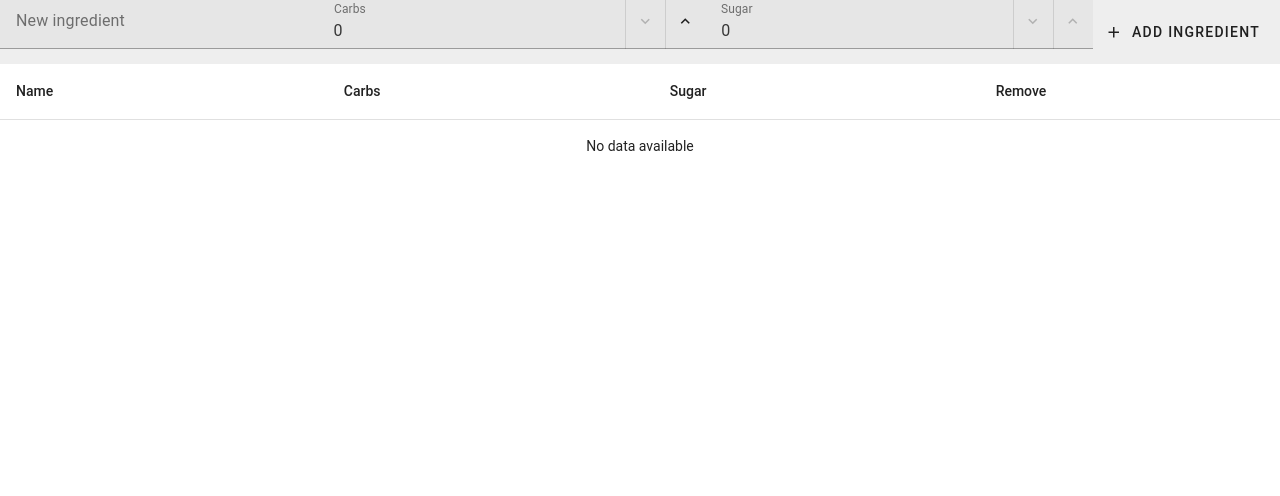
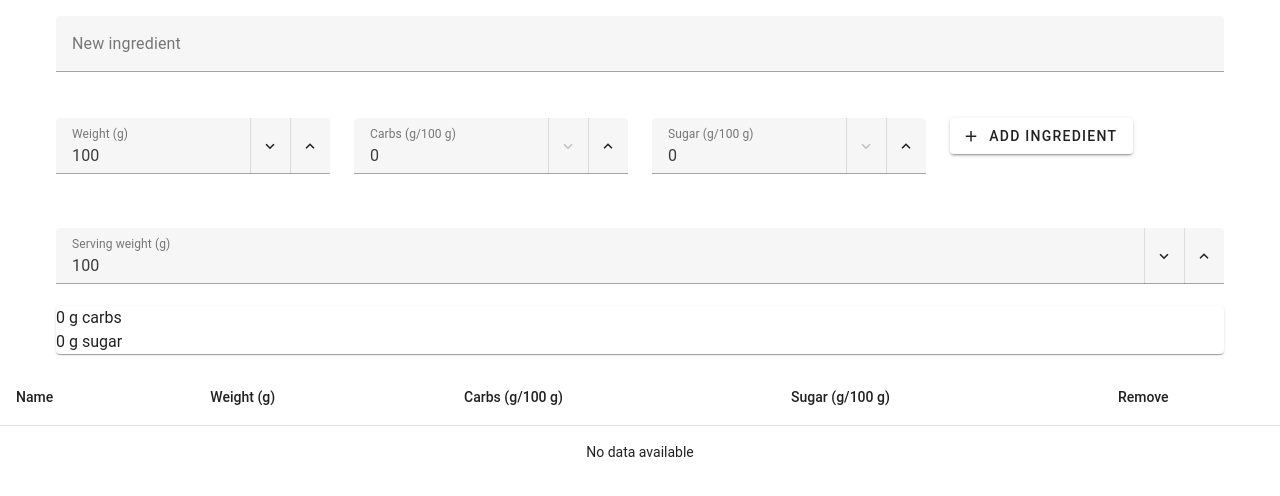
Before and after one commit to BenignBeppe/food-bits, a Vue app: page / in a window 1280 px wide. Shown: the top 496 px of the page. Built offline with nearby package versions, Linux system fonts and the light colour scheme; a small style sheet from the web is missing.

Commit message:
Calculate carbs and sugar weights per serving

```diff
--- a/src/components/IngredientsTable.vue
+++ b/src/components/IngredientsTable.vue
@@ -1,30 +1,62 @@
 <template>
 
-<v-toolbar>
-    <template v-slot:default>
+<v-container>
+    <v-row>
+        <v-col cols="12">
             <v-text-field
                 v-model="newIngredientName"
                 label="New ingredient"
                 @keypress.enter="addIngredient"
             ></v-text-field>
+        </v-col>
+        <v-col cols="6" md="3">
+            <v-number-input
+                v-model="newIngredientWeight"
+                label="Weight (g)"
+                @keypress.enter="addIngredient"
+                :min="1"
+            ></v-number-input>
+        </v-col>
+        <v-col cols="6" md="3">
             <v-number-input
                 v-model="newIngredientCarbs"
-            label="Carbs"
+                label="Carbs (g/100 g)"
                 @keypress.enter="addIngredient"
                 :min="0"
             ></v-number-input>
+        </v-col>
+        <v-col cols="6" md="3">
             <v-number-input
                 v-model="newIngredientSugar"
-            label="Sugar"
+                label="Sugar (g/100 g)"
                 @keypress.enter="addIngredient"
                 :min="0"
-            :max="newIngredientCarbs"
             ></v-number-input>
+        </v-col>
+        <v-col cols="6" md="3">
             <v-btn prepend-icon="mdi-plus" @click="addIngredient">
                 Add ingredient
             </v-btn>
-    </template>
-</v-toolbar>
+        </v-col>
+    </v-row>
+</v-container>
+
+<v-container>
+    <v-number-input
+        v-model="servingWeight"
+        label="Serving weight (g)"
+        :min="1"
+    ></v-number-input>
+
+    <v-card>
+        <p>
+            {{ serving.carbs }} g carbs
+        </p>
+        <p>
+            {{ serving.sugar }} g sugar
+        </p>
+    </v-card>
+</v-container>
 
 <v-data-table :headers="headers" :items="ingredients" hide-default-footer>
     <!-- eslint-disable-next-line vue/valid-v-slot this is from the example, not sure why linting dislikes -->
@@ -41,12 +73,20 @@
 
 <script setup lang="ts">
 
-import { ref, type Ref } from "vue";
+import { computed, ref, type Ref } from "vue";
 
 let newIngredientName = ref("");
+let newIngredientWeight = ref(100);
 let newIngredientCarbs = ref(0);
 let newIngredientSugar = ref(0);
-let ingredients: Ref<{name: string, carbs: number, sugar: number}[]> = ref([]);
+let servingWeight = ref(100);
+interface Ingredient {
+    name: string;
+    weight: number;
+    carbs: number;
+    sugar: number;
+}
+let ingredients: Ref<Ingredient[]> = ref([]);
 
 let headers = [
     {
@@ -54,12 +94,16 @@ let headers = [
         title: "Name"
     },
     {
+        key: "weight",
+        title: "Weight (g)"
+    },
+    {
         key: "carbs",
-        title: "Carbs"
+        title: "Carbs (g/100 g)"
     },
     {
         key: "sugar",
-        title: "Sugar"
+        title: "Sugar (g/100 g)"
     },
     {
         key: "remove",
@@ -88,6 +132,7 @@ function addIngredient() {
 
     ingredients.value.push({
         name: newIngredientName.value,
+        weight: newIngredientWeight.value,
         carbs: newIngredientCarbs.value,
         sugar: newIngredientSugar.value
     });
@@ -102,4 +147,27 @@ function removeIngredient(name: string) {
     ingredients.value.splice(index, 1);
 }
 
+let serving = computed(() => {
+    if(!ingredients.value.length) {
+        return { carbs: 0, sugar: 0 };
+    }
+
+    let carbsWeight = 0;
+    let sugarWeight = 0;
+    let recipeWeight = 0;
+    ingredients.value.forEach((i) => { recipeWeight += i.weight; });
+    ingredients.value.forEach((i) => {
+        carbsWeight += i.carbs / 100 * i.weight;
+        sugarWeight += i.sugar / 100 * i.weight;
+    });
+    let partCarbs = carbsWeight / recipeWeight;
+    let partSugar = sugarWeight / recipeWeight;
+    console.log(partCarbs);
+    let totals = {
+        carbs: partCarbs * servingWeight.value,
+        sugar: partSugar * servingWeight.value
+    };
+    return totals;
+});
+
 </script>
```
Lines whose indentation alone changed are shown as unchanged.
